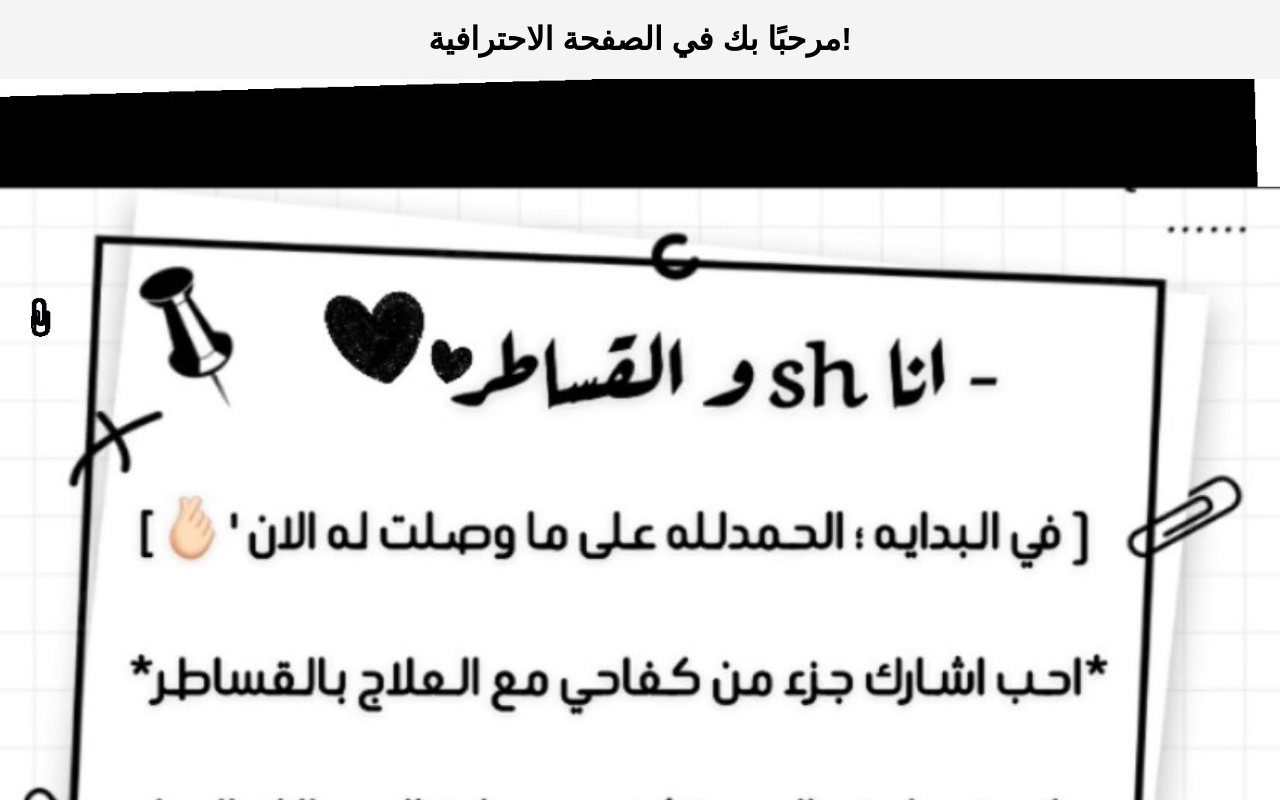
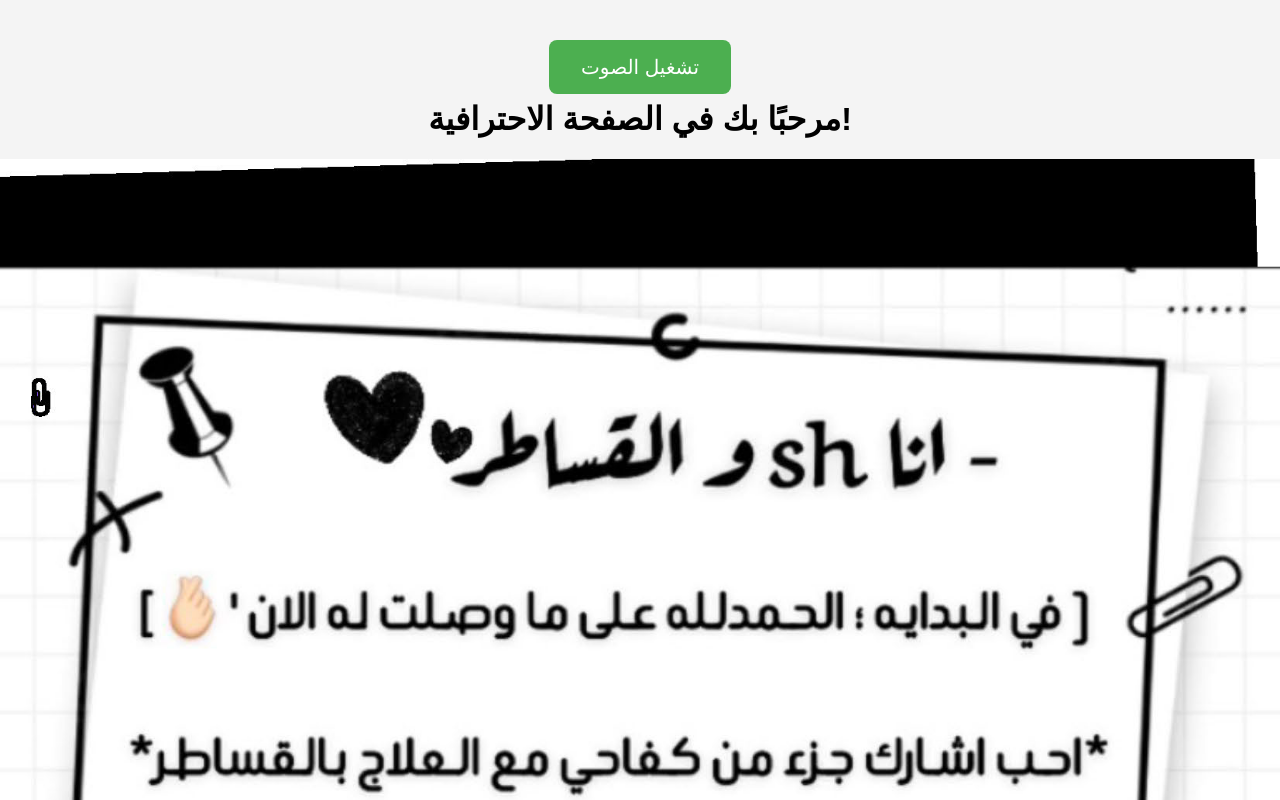
Before and after one commit to netuse69961/SH-SHAHAD, a plain HTML site: page index.html in a window 1280 px wide. Shown: the top 800 px of the page. Drawn offline with Linux system fonts and the light colour scheme.

Commit message:
update next

```diff
--- a/index.html
+++ b/index.html
@@ -5,7 +5,7 @@
   <meta name="viewport" content="width=device-width, initial-scale=1.0">
   <title>صفحة احترافية مع صور وصوت</title>
   <style>
-    /* تجعل الصور تتكيف مع جميع أحجام الشاشات */
+    /* جعل الصور تتكيف مع جميع أحجام الشاشات */
     img {
       width: 100%;
       height: auto;
@@ -26,11 +26,49 @@
       margin: 0;
       padding: 0;
       background-color: #f4f4f4;
+      text-align: center;
+    }
+
+    /* تنسيق الزر لجعله ملفتًا وجميلًا */
+    .play-button {
+      background-color: #4CAF50; /* لون الزر */
+      color: white; /* اللون النص */
+      padding: 15px 32px; /* حجم الزر */
+      font-size: 20px; /* حجم النص */
+      border: none; /* إزالة الحدود */
+      border-radius: 8px; /* زوايا مدورة */
+      cursor: pointer; /* تغيير شكل المؤشر عند المرور على الزر */
+      margin-top: 20px; /* المسافة بين الزر والصورة */
+      transition: background-color 0.3s; /* تأثير التغيير في اللون */
+    }
+
+    /* تأثير عند مرور المؤشر على الزر */
+    .play-button:hover {
+      background-color: #45a049;
+    }
+
+    /* جعل الزر في أعلى الصفحة */
+    .button-container {
+      position: fixed;
+      top: 20px;
+      width: 100%;
+      z-index: 100;
+    }
+
+    /* تنسيق النص */
+    .container {
+      margin-top: 100px;
     }
   </style>
 </head>
 <body>
 
+  <!-- وضع الزر في أعلى الصفحة -->
+  <div class="button-container">
+    <button class="play-button" onclick="document.getElementById('myAudio').play()">تشغيل الصوت</button>
+  </div>
+
+  <div class="container">
     <h1>مرحبًا بك في الصفحة الاحترافية!</h1>
 
     <!-- عرض الصور -->
@@ -44,14 +82,12 @@
     <img src="image8.jpg" alt="صورة 8">
     <img src="image9.jpg" alt="صورة 9">
 
-  <!-- إضافة الصوت مع التشغيل التلقائي أو يدوي -->
+    <!-- إضافة الصوت -->
     <audio id="myAudio">
       <source src="shahad.mp3" type="audio/mp3">
       متصفحك لا يدعم تشغيل الصوت.
     </audio>
-
-  <!-- زر لتشغيل الصوت -->
-  <button onclick="document.getElementById('myAudio').play()">تشغيل الصوت</button>
+  </div>
 
 </body>
 </html>
```
Lines whose indentation alone changed are shown as unchanged.
